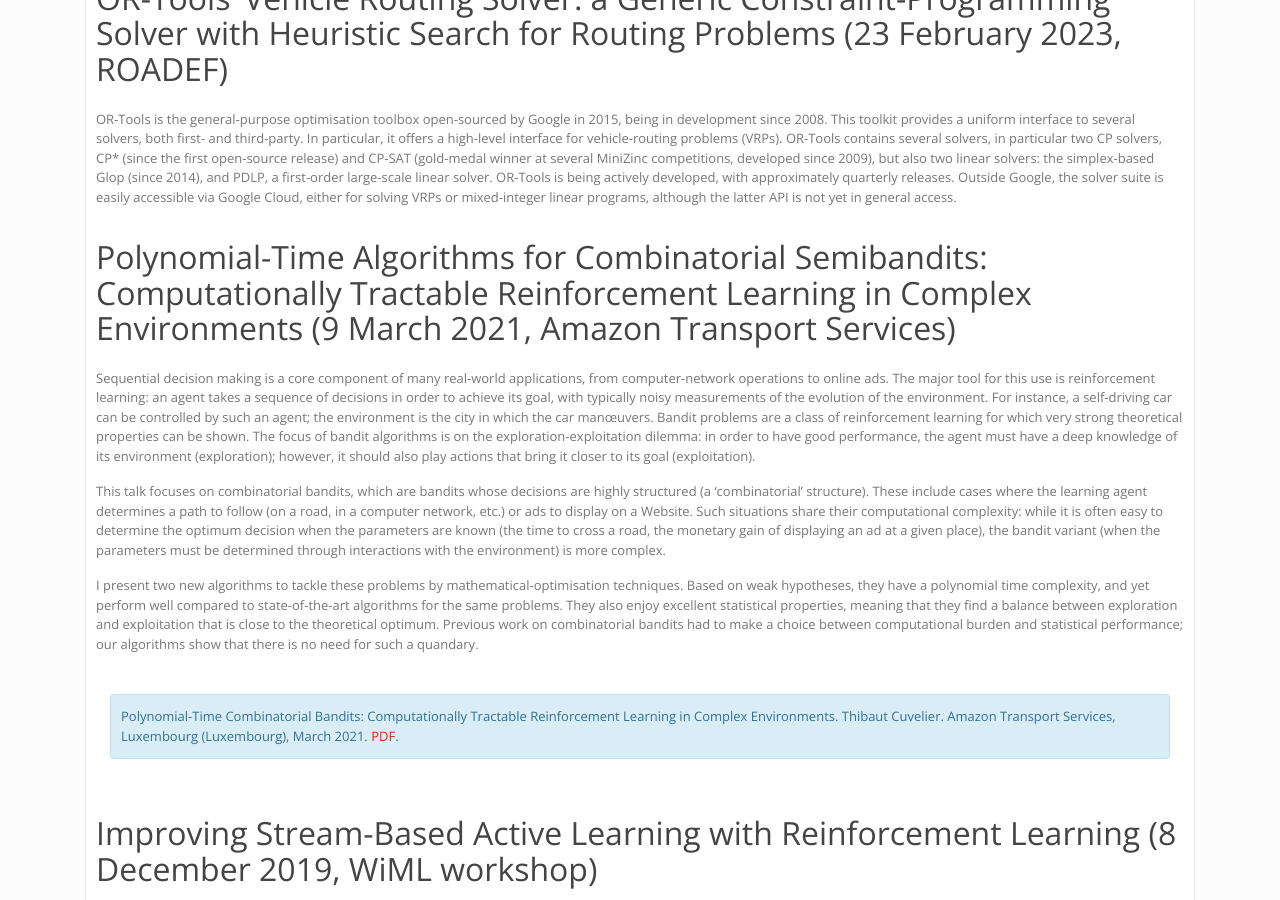
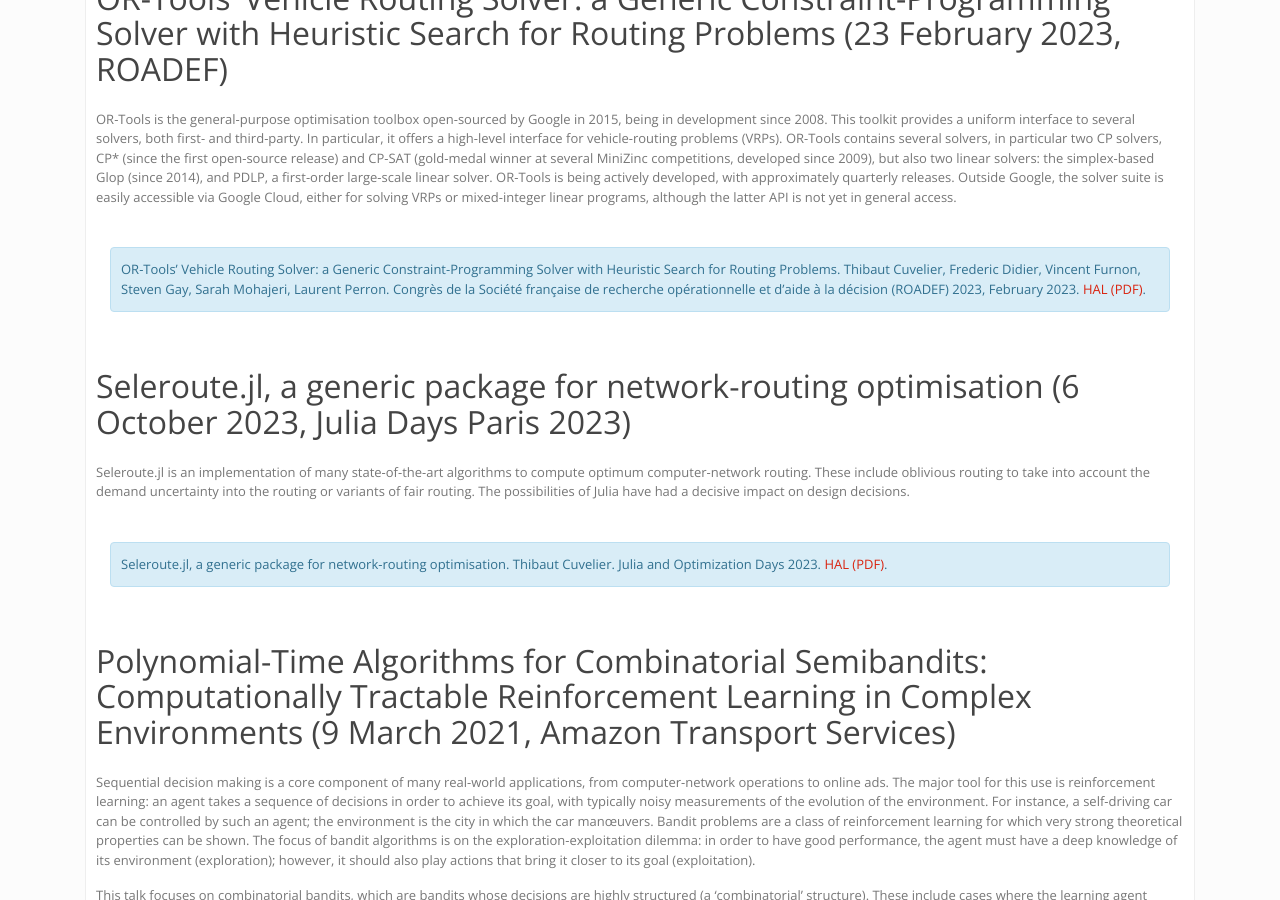
Before and after one commit to dourouc05/dourouc05.github.io, a Jekyll site: the page built from talks.md, in a window 1280 px wide and 900 px high, scrolled down 479 px. Built offline with Jekyll 4.4.1, drawn with Linux system fonts in a browser that asks for light colours; a script that is not in the unit is left out.

Commit message:
Update talks.md

```diff
--- a/talks.md
+++ b/talks.md
@@ -16,7 +16,13 @@ Optimisation is used to take actions in many high-stakes situations. However, if
 
 OR-Tools is the general-purpose optimisation toolbox open-sourced by Google in 2015, being in development since 2008. This toolkit provides a uniform interface to several solvers, both first- and third-party. In particular, it offers a high-level interface for vehicle-routing problems (VRPs). OR-Tools contains several solvers, in particular two CP solvers, CP* (since the first open-source release) and CP-SAT (gold-medal winner at several MiniZinc competitions, developed since 2009), but also two linear solvers: the simplex-based Glop (since 2014), and PDLP, a first-order large-scale linear solver. OR-Tools is being actively developed, with approximately quarterly releases. Outside Google, the solver suite is easily accessible via Google Cloud, either for solving VRPs or mixed-integer linear programs, although the latter API is not yet in general access.
 
-<!-- TODO: {% include reference_box.md key="ral_wiml2019" %} -->
+{% include reference_box.md key="ortools_roadef2023" %}
+
+## Seleroute.jl, a generic package for network-routing optimisation (6 October 2023, Julia Days Paris 2023)
+
+Seleroute.jl is an implementation of many state-of-the-art algorithms to compute optimum computer-network routing. These include oblivious routing to take into account the demand uncertainty into the routing or variants of fair routing. The possibilities of Julia have had a decisive impact on design decisions.
+
+{% include reference_box.md key="routing_juliadays2023" %}
 
 ## Polynomial-Time Algorithms for Combinatorial Semibandits: Computationally Tractable Reinforcement Learning in Complex Environments (9 March 2021, Amazon Transport Services)
 
```
